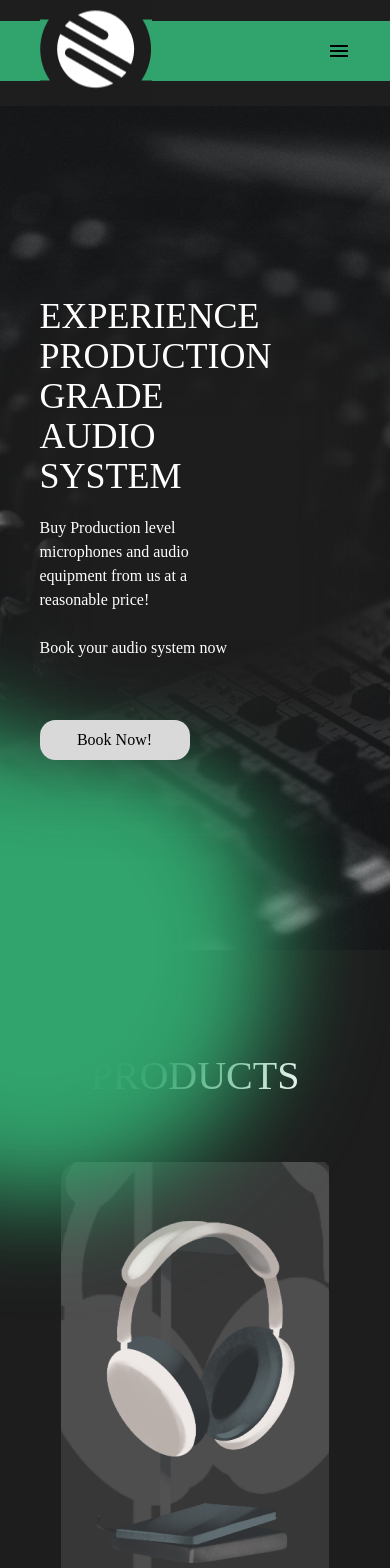
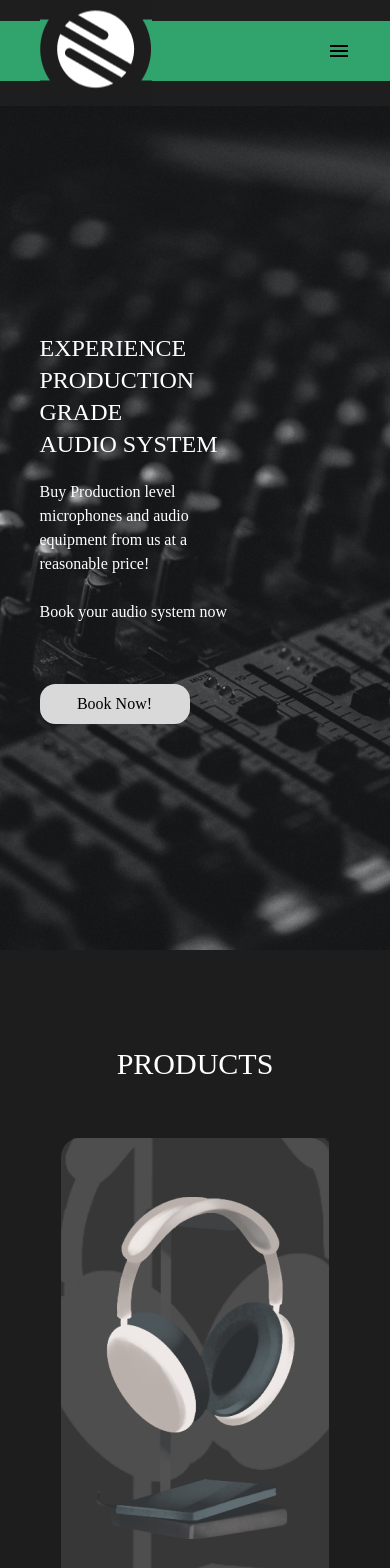
Before and after one commit to afaqalii/voxvista-ecommerceStore, a React (Vite) app: page / in a window 390 px wide. Shown: the top 1568 px of the page. Built offline with nearby package versions, Linux system fonts and the light colour scheme; a web font is replaced by a local one.

Commit message:
done with responsive home page

```diff
--- a/src/components/Footer/Footer.jsx
+++ b/src/components/Footer/Footer.jsx
@@ -44,7 +44,7 @@ const Footer = () => {
   };
   return (
     <footer className=" flex flex-col items-center bg-darkBlack border-t-2 border-white">
-      <div className="relative w-full h-[600px]">
+      <div className="relative w-full min-h-[600px]">
         <div className="relative z-10 container footer-grid py-20 border-b-green border-b-2">
           {/* footer items */}
           {footerContent.map((div) => (
--- a/src/pages/Home/BestSellers/BestSellers.jsx
+++ b/src/pages/Home/BestSellers/BestSellers.jsx
@@ -10,7 +10,7 @@ const BestSellers = () => {
   ];
   return (
     <div className="container">
-      <h1 className="text-white font-stint text-[40px] text-center uppercase my-14">
+      <h1 className="text-white font-stint text-3xl min-[450px]:text-[40px] text-center uppercase my-14">
         best sellers
       </h1>
       <div className="grid-container pb-[120px]">
--- a/src/pages/Home/Header/Header.jsx
+++ b/src/pages/Home/Header/Header.jsx
@@ -5,14 +5,14 @@ const Header = () => {
   return (
     <header className="relative header-bg-image bg-darkBlack">
       {/* black blue dot */}
-      <span className="bg-darkBlack w-[400px] h-1/2 z-10 top-1/2 translate-y-[-50%] left-1/2 translate-x-[-50%]  absolute blur-[50px]"></span>
+      <span className="bg-darkBlack max-w-[400px] h-1/2 z-10 top-1/2 translate-y-[-50%] left-1/2 translate-x-[-50%]  absolute blur-[50px]"></span>
       <img
         className="absolute object-cover right-0 top-0 w-[771.625px] h-full"
         src={bgImageRight}
         alt="image right"
       />
       <main className="container relative font-stint  z-10 flex flex-col justify-center gap-5 h-[100vh]">
-        <h1 className="uppercase font-medium text-4xl text-[#ffff] w-2/3">
+        <h1 className="uppercase font-medium text-2xl min-[450px]:text-4xl text-[#ffff] w-2/3">
           experience <br /> production grade <br /> audio system
         </h1>
         <p className="text-white w-2/3">
@@ -26,7 +26,7 @@ const Header = () => {
         </button>
       </main>
       {/* green blue dot */}
-      <span className="absolute green-blue-dot blur-[50px] bg-green rounded-full w-[475px] h-[500px] z-[1] bottom-[-250px] left-[-200px]"></span>
+      <span className="absolute max-lg:hidden green-blue-dot blur-[50px] bg-green rounded-full w-[475px] h-[500px] z-[1] bottom-[-250px] left-[-200px]"></span>
     </header>
   );
 };
--- a/src/pages/Home/Products/Products.jsx
+++ b/src/pages/Home/Products/Products.jsx
@@ -13,7 +13,7 @@ const Products = () => {
   };
   return (
     <section className="container py-10">
-      <h1 className="text-white font-stint text-[40px] text-center uppercase my-14">
+      <h1 className="text-white font-stint text-3xl min-[450px]:text-[40px] text-center uppercase my-14">
         Products
       </h1>
       <div className="products-box">
--- a/src/pages/Home/featured/Featured.jsx
+++ b/src/pages/Home/featured/Featured.jsx
@@ -15,7 +15,7 @@ const Featured = () => {
       style={customStyle}
       className="container px-0 relative flex bg-darkGray rounded-lg my-10"
     >
-      <h1 className="absolute left-1/2 top-1/2 translate-x-[-50%] translate-y-[-50%] uppercase text-green font-extrabold font-poppins text-center text-[56px]">
+      <h1 className="absolute left-1/2 top-1/2 translate-x-[-50%] translate-y-[-50%] uppercase text-green font-extrabold font-poppins text-center text-4xl min-[450px]:text-[56px]">
         featured!
       </h1>
       <figure className="flex-1">
```
